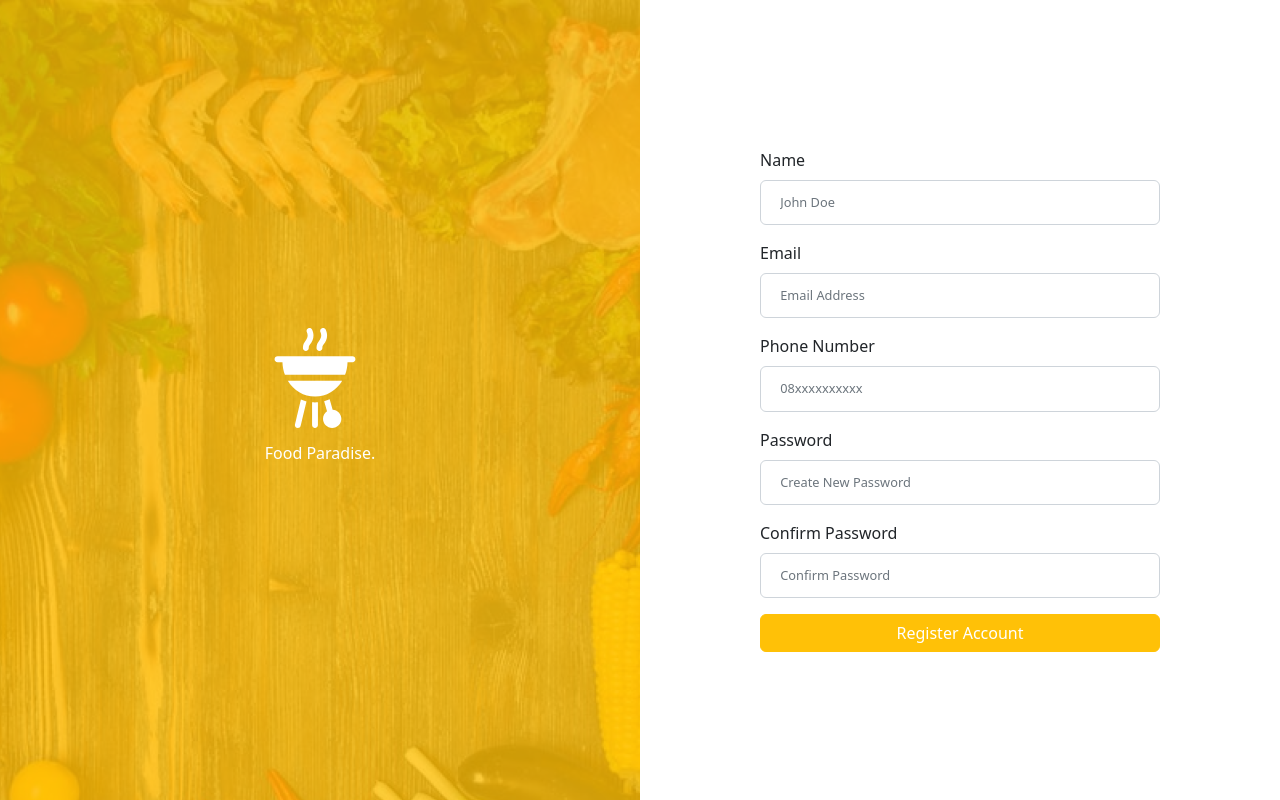
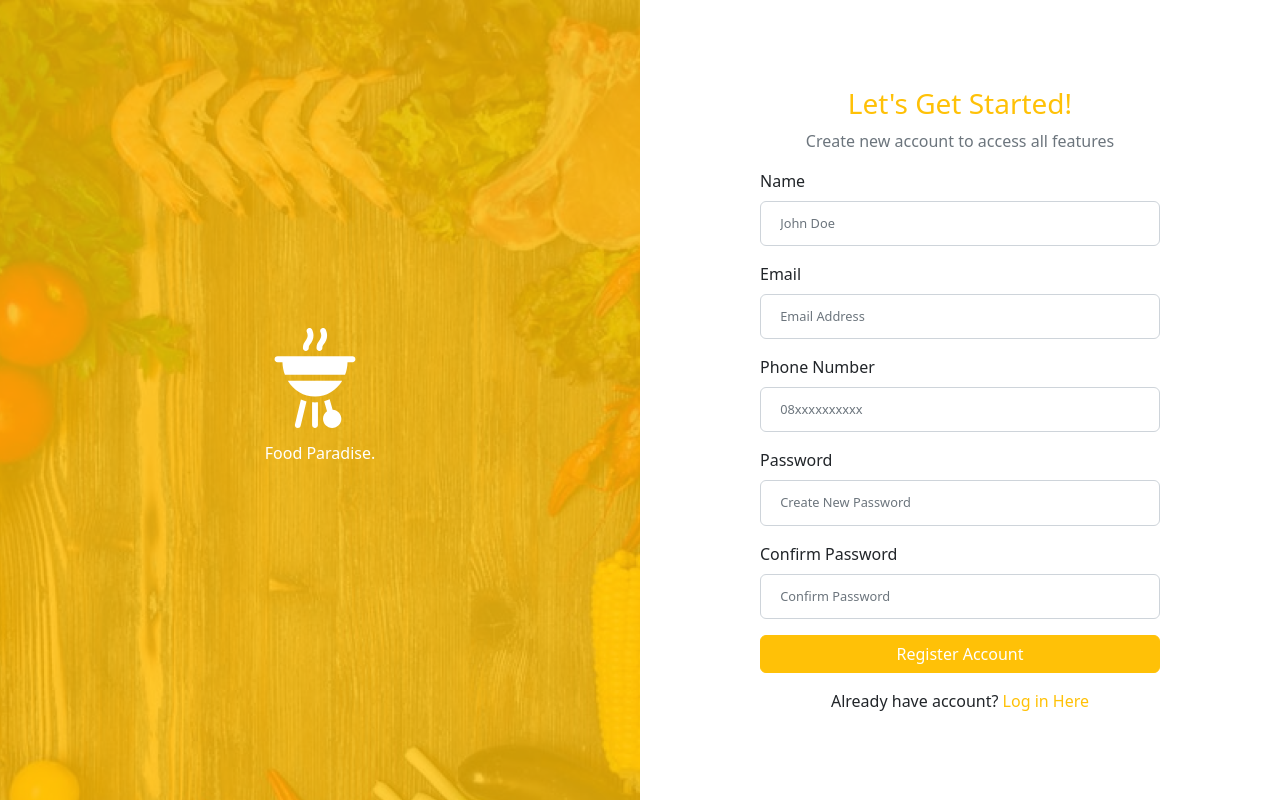
Before and after one commit to aldoBangun/react-food-paradise, a React (Create React App) app: page /register in a window 1280 px wide. Built offline with nearby package versions, Linux system fonts and the light colour scheme; no server answers.

Commit message:
Update register page
- Add AuthLink component
- Add AuthTitle component

```diff
--- /dev/null
+++ b/src/components/auth/AuthLink.js
@@ -0,0 +1,10 @@
+import { Link } from 'react-router-dom'
+
+const AuthLink = ({ link, label, text }) => (
+  <span>
+    {text}
+    <Link className="text-warning text-decoration-none" to={link}>{label}</Link>
+  </span>
+)
+
+export default AuthLink
--- /dev/null
+++ b/src/components/auth/AuthTitle.js
@@ -0,0 +1,8 @@
+const AuthTitle = ({ title, subtitle }) => (
+  <>
+    <h3 className="text-warning">{title}</h3>
+    {subtitle && <p className="text-secondary">{subtitle}</p>}
+  </>
+)
+
+export default AuthTitle
--- a/src/pages/auth/Register.js
+++ b/src/pages/auth/Register.js
@@ -1,9 +1,19 @@
+import AuthLink from '../../components/auth/AuthLink'
+import AuthTitle from '../../components/auth/AuthTitle'
 import FormRegister from '../../components/auth/FormRegister'
 
 const Register = () => {
   return (
     <div style={{ minWidth: '400px' }}>
+      <div className="text-center">
+        <AuthTitle title="Let's Get Started!" subtitle="Create new account to access all features" />
+      </div>
+
       <FormRegister />
+
+      <div className="text-center mt-3">
+        <AuthLink link="login" label="Log in Here" text="Already have account? " />
+      </div>
     </div>
   )
 }
```
